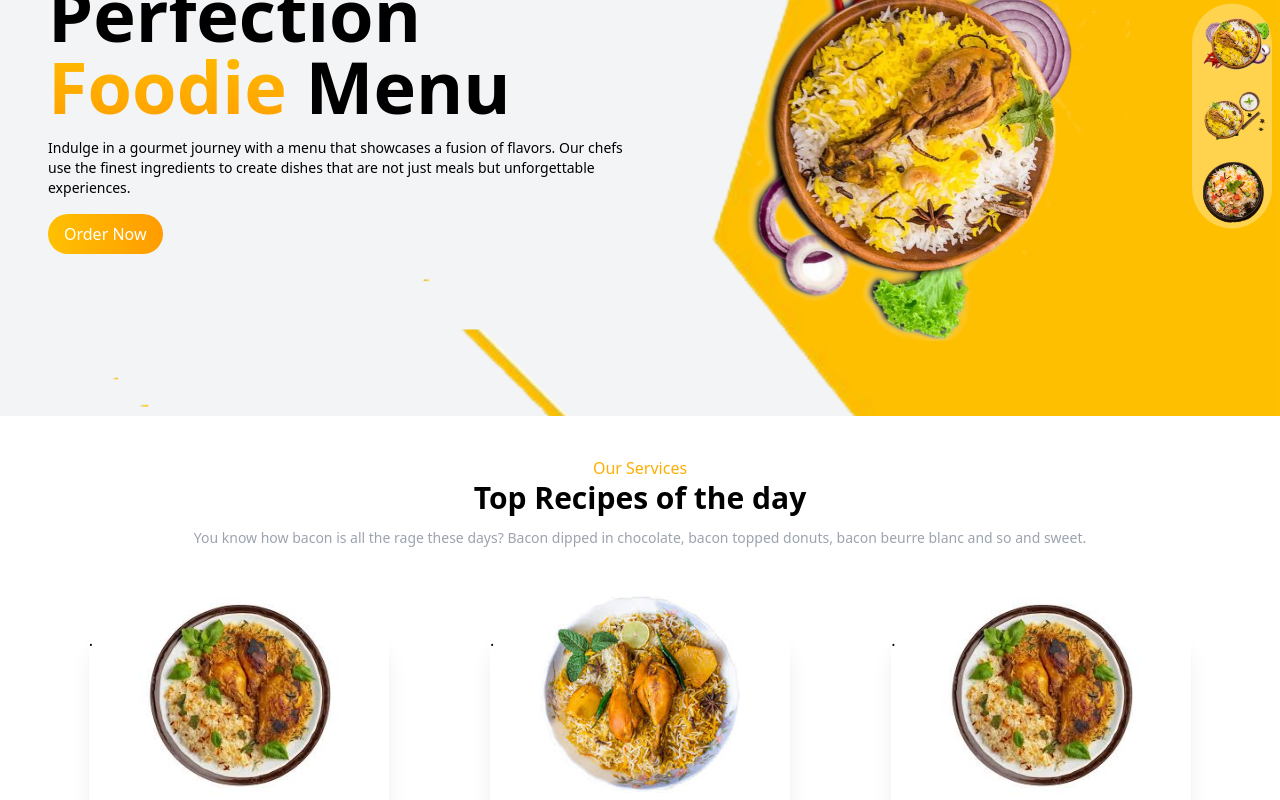
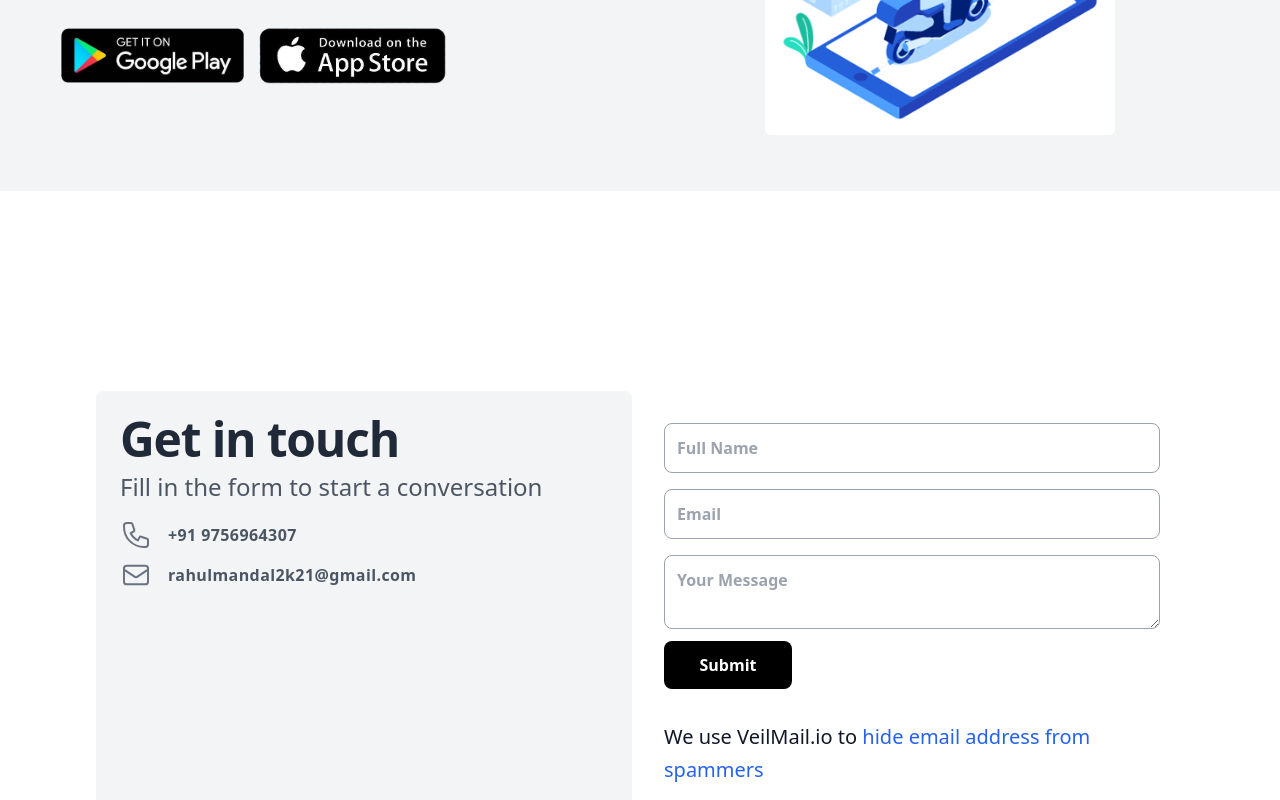
Before and after one commit to rahul2k21/Food-Frontend, a React (Vite) app: page /contact in a window 1280 px wide. Shown: the part 240-1040 px from the top of the page. Built offline with nearby package versions, Linux system fonts and the light colour scheme.

Commit message:
update routing

```diff
--- a/src/App.jsx
+++ b/src/App.jsx
@@ -1,15 +1,15 @@
 import React from "react";
-import Hero from "./components/Hero/Hero";
-import Navbar from "./components/Navbar/Navbar";
+import { BrowserRouter as Router, Routes, Route } from "react-router-dom";
+import AOS from "aos";
+import "aos/dist/aos.css";
+import Home from "./components/Home/Home.jsx";
 import Services from "./components/Services/Services.jsx";
 import Banner from "./components/Banner/Banner.jsx";
 import AppStore from "./components/AppStore/Appstore.jsx";
 import Testimonial from "./components/Testimonial/Testimonial.jsx";
+import Contact_us from "./pages/Contact_us/Contact_us.jsx";
 import Footer from "./components/Footer/Footer.jsx";
-import AOS from "aos";
-import "aos/dist/aos.css";
-import Contact from "./components/Contact/Contact.jsx";
-
+import About_us from "./pages/About-us/About_us.jsx";
 
 const App = () => {
   React.useEffect(() => {
@@ -23,16 +23,20 @@ const App = () => {
   }, []);
 
   return (
-    <div className="bg-white dark:bg-gray-900 dark:text-white duration-200">
-      <Navbar />
-      <Hero />
-      <Services />
-      <Banner />
-      <AppStore />
-      <Testimonial />
-      <Footer />
-      <Contact/>
-    </div>
+    <Router>
+      <div className="bg-white dark:bg-gray-900 dark:text-white duration-200">
+        <Routes>
+          <Route path="/" element={<Home />} />
+          <Route path="/services" element={<Services />} />
+          <Route path="/banner" element={<Banner />} />
+          <Route path="/appstore" element={<AppStore />} />
+          <Route path="/testimonials" element={<Testimonial />} />
+          <Route path="/about" element={<About_us />} />
+          <Route path="/contact" element={<Contact_us />} />
+          <Route path="/footer" element={<Footer />} />
+        </Routes>
+      </div>
+    </Router>
   );
 };
 
--- a/src/components/Contact/Contact.jsx
+++ b/src/components/Contact/Contact.jsx
@@ -1,11 +1,10 @@
-import React from "react";
 
 function Contact() {
   return (
     <div>
       <div className="relative flex items-top justify-center min-h-screen bg-white dark:bg-gray-900 sm:items-center sm:pt-0">
         <div className="max-w-6xl mx-auto sm:px-6 lg:px-8">
-          <div className="mt-8 overflow-hidden">
+          <div className="mt-5 overflow-hidden">
             <div className="grid grid-cols-1 md:grid-cols-2">
               <div className="p-6 mr-2 bg-gray-100 dark:bg-gray-800 sm:rounded-lg">
                 <h1 className="text-4xl sm:text-5xl text-gray-800 dark:text-white font-extrabold tracking-tight">
@@ -15,26 +14,17 @@ function Contact() {
                   Fill in the form to start a conversation
                 </p>
 
-                <div className="flex items-center mt-8 text-gray-600 dark:text-gray-400">
-                  {/* <!-- Address information here --> */}
-                </div>
-
                 <div className="flex items-center mt-4 text-gray-600 dark:text-gray-400">
                   <svg
                     fill="none"
                     stroke="currentColor"
-                    stroke-linecap="round"
-                    stroke-linejoin="round"
-                    stroke-width="1.5"
+                    strokeLinecap="round"
+                    strokeLinejoin="round"
+                    strokeWidth="1.5"
                     viewBox="0 0 24 24"
                     className="w-8 h-8 text-gray-500"
                   >
-                    <path
-                      stroke-linecap="round"
-                      stroke-linejoin="round"
-                      stroke-width="1.5"
-                      d="M3 5a2 2 0 012-2h3.28a1 1 0 01.948.684l1.498 4.493a1 1 0 01-.502 1.21l-2.257 1.13a11.042 11.042 0 005.516 5.516l1.13-2.257a1 1 0 011.21-.502l4.493 1.498a1 1 0 01.684.949V19a2 2 0 01-2 2h-1C9.716 21 3 14.284 3 6V5z"
-                    />
+                    <path d="M3 5a2 2 0 012-2h3.28a1 1 0 01.948.684l1.498 4.493a1 1 0 01-.502 1.21l-2.257 1.13a11.042 11.042 0 005.516 5.516l1.13-2.257a1 1 0 011.21-.502l4.493 1.498a1 1 0 01.684.949V19a2 2 0 01-2 2h-1C9.716 21 3 14.284 3 6V5z" />
                   </svg>
                   <div className="ml-4 text-md tracking-wide font-semibold w-40">
                     +91 9756964307
@@ -45,21 +35,16 @@ function Contact() {
                   <svg
                     fill="none"
                     stroke="currentColor"
-                    stroke-linecap="round"
-                    stroke-linejoin="round"
-                    stroke-width="1.5"
+                    strokeLinecap="round"
+                    strokeLinejoin="round"
+                    strokeWidth="1.5"
                     viewBox="0 0 24 24"
                     className="w-8 h-8 text-gray-500"
                   >
-                    <path
-                      stroke-linecap="round"
-                      stroke-linejoin="round"
-                      stroke-width="1.5"
-                      d="M3 8l7.89 5.26a2 2 0 002.22 0L21 8M5 19h14a2 2 0 002-2V7a2 2 0 00-2-2H5a2 2 0 00-2 2v10a2 2 0 002 2z"
-                    />
+                    <path d="M3 8l7.89 5.26a2 2 0 002.22 0L21 8M5 19h14a2 2 0 002-2V7a2 2 0 00-2-2H5a2 2 0 00-2 2v10a2 2 0 002 2z" />
                   </svg>
                   <div className="ml-4 text-md tracking-wide font-semibold w-40">
-                    <a href="https://veilmail.io/irish-geoff">
+                    <a href="mailto:rahulmandal2k21@gmail.com">
                       rahulmandal2k21@gmail.com
                     </a>
                   </div>
@@ -72,11 +57,11 @@ function Contact() {
                 className="p-6 flex flex-col justify-center"
               >
                 <div className="flex flex-col">
-                  <label for="name" className="hidden">
+                  <label htmlFor="name" className="hidden">
                     Full Name
                   </label>
                   <input
-                    type="name"
+                    type="text"
                     name="name"
                     id="name"
                     placeholder="Full Name"
@@ -85,7 +70,7 @@ function Contact() {
                 </div>
 
                 <div className="flex flex-col mt-2">
-                  <label for="email" className="hidden">
+                  <label htmlFor="email" className="hidden">
                     Email
                   </label>
                   <input
@@ -98,7 +83,7 @@ function Contact() {
                 </div>
 
                 <div className="flex flex-col mt-2">
-                  <label for="message" className="hidden">
+                  <label htmlFor="message" className="hidden">
                     Message
                   </label>
                   <textarea
@@ -111,11 +96,11 @@ function Contact() {
 
                 <button
                   type="submit"
-                  className="md:w-32 bg-black hover:bg-gray-900 text-white font-bold py-3 px-6 rounded-lg mt-3 hover:bg-indigo-500 transition ease-in-out duration-300"
+                  className="md:w-32 bg-black text-white font-bold py-3 px-6 rounded-lg mt-3 hover:bg-indigo-500 transition ease-in-out duration-300"
                 >
                   Submit
                 </button>
-                <p classNameName="leading-relaxed text-xl text-gray-900 mt-8">
+                <p className="leading-relaxed text-xl text-gray-900 mt-8">
                   We use VeilMail.io to{" "}
                   <a
                     className="font-medium text-blue-600 dark:text-blue-500 hover:underline"
--- a/src/components/Hero/Hero.jsx
+++ b/src/components/Hero/Hero.jsx
@@ -48,9 +48,9 @@ const Hero = () => {
             >
               <h1 className="text-5xl sm:text-6xl lg:text-7xl font-bold">
                 Perfection{" "}
-                <span class="bg-clip-text text-transparent bg-gradient-to-b from-primary to-secondary">
+                <span className="bg-clip-text text-transparent bg-gradient-to-b from-primary to-secondary">
                   Foodie
-                </span>{" "}
+                </span>
                 Menu
               </h1>
               <p className="text-sm ">
--- /dev/null
+++ b/src/components/Home/Home.jsx
@@ -0,0 +1,24 @@
+import React from "react";
+import Navbar from "../Navbar/Navbar";
+import Hero from "../Hero/Hero";
+import Services from "../Services/Services";
+import Banner from "../Banner/Banner";
+import AppStore from "../AppStore/Appstore";
+import Testimonial from "../Testimonial/Testimonial";
+import Footer from "../Footer/Footer";
+
+function Home() {
+  return (
+    <>
+      <Navbar />
+      <Hero />
+      <Services />
+      <Banner />
+      <AppStore />
+      <Testimonial />
+      <Footer />
+    </>
+  );
+}
+
+export default Home;
--- a/src/components/Navbar/Navbar.jsx
+++ b/src/components/Navbar/Navbar.jsx
@@ -2,6 +2,7 @@ import React from 'react'
 import logo from '../../assets/food-logo.png';
 import { PiShoppingCart } from "react-icons/pi";
 import DarkMode from './DarkMode';
+import { Link } from 'react-router-dom';
 
 
 function Navbar() {
@@ -11,18 +12,18 @@ function Navbar() {
      <div className='container py-3 sm:py-0 '>
         <div className="flex justify-between items-center">
         <div>
-             <a href='#' className='flex items-center gap-2 text-2xl sm:text-3xl font-bold'>
+             <Link to='/' className='flex items-center gap-2 text-2xl sm:text-3xl font-bold'>
                 <img src={logo} alt="Foodie Zone" className='w-10' /> Rester
-             </a>
+             </Link>
         </div>
         <div className='flex items-center gap-4'>
             <div>
                 <DarkMode/>
             </div>
             <ul className='hidden sm:flex gap-4'>
-                <li ><a href='#' className='inline-block py-4 px-4 hover:text-primary'>Home</a></li>
-                <li><a href='#' className='inline-block py-4 px-4 hover:text-primary'>About</a></li>
-                <li><a href='#'  className='inline-block py-4 px-4 hover:text-primary'>Contact</a></li>
+                <li ><Link to='/' className='inline-block py-4 px-4 hover:text-primary'>Home</Link></li>
+                <li><Link to='/about' className='inline-block py-4 px-4 hover:text-primary'>About</Link></li>
+                <li><Link to='/contact'  className='inline-block py-4 px-4 hover:text-primary'>Contact</Link></li>
             </ul>
             <button className='bg-gradient-to-r from-primary to-secondary text-white px-4 py-1 rounded-full hover:scale-105 duration-300 flex items-center gap-2 '>Order
                 <PiShoppingCart   className="text-xl text-white drop-shadow-sm cursor-pointer " />
--- /dev/null
+++ b/src/pages/About-us/About_us.jsx
@@ -0,0 +1,18 @@
+import Navbar from '../../components/Navbar/Navbar'
+import Banner from '../../components/Banner/Banner'
+import Footer from '../../components/Footer/Footer'
+import Services from '../../components/Services/Services'
+
+function About_us() {
+  return (
+    <div>
+        <Navbar />
+        <Services />
+        <Banner />
+        <Footer />
+
+    </div>
+  )
+}
+
+export default About_us
--- /dev/null
+++ b/src/pages/Contact_us/Contact_us.jsx
@@ -0,0 +1,15 @@
+import Footer from "../../components/Footer/Footer";
+import Navbar from "../../components/Navbar/Navbar";
+import Contact from "../../components/Contact/Contact";
+import AppStore from "../../components/AppStore/Appstore";
+
+export default function Contact_us() {
+  return (
+    <div>
+      <Navbar />
+      <AppStore />
+      <Contact />
+      <Footer />
+    </div>
+  );
+}
```
